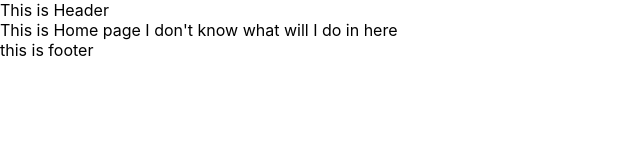
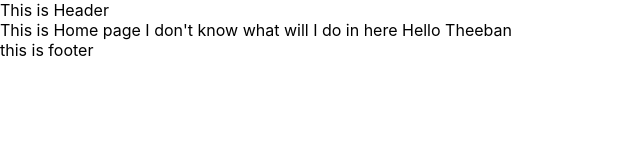
Before and after one commit to Theebanraj-Uthayakumar/Healistry_ITP-project, a React (Create React App) app in the folder client/: page / in a window 1280 px wide. Shown: the top 160 px of the page, without its empty margins (0-640 px from the left). Built offline with nearby package versions, Linux system fonts and the light colour scheme.

Commit message:
Branch Check

```diff
--- a/client/src/component/pages/home.js
+++ b/client/src/component/pages/home.js
@@ -5,6 +5,7 @@ function home() {
         <div>
             This is Home page
             I don't know what will I do in here
+            Hello Theeban
         </div>
     )
 }
```
